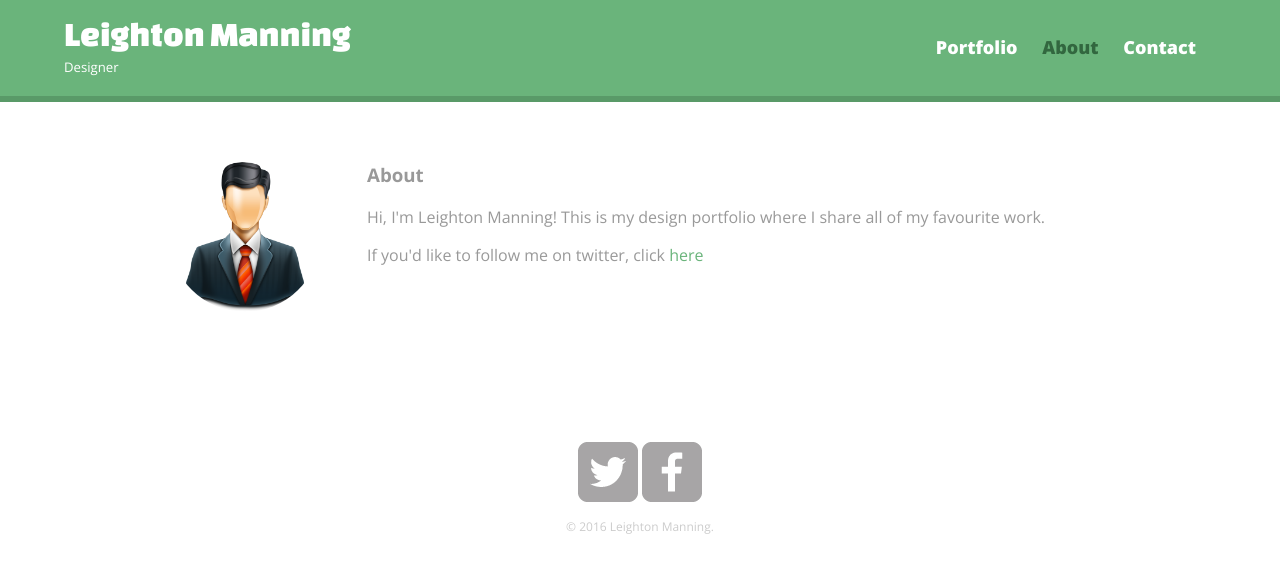
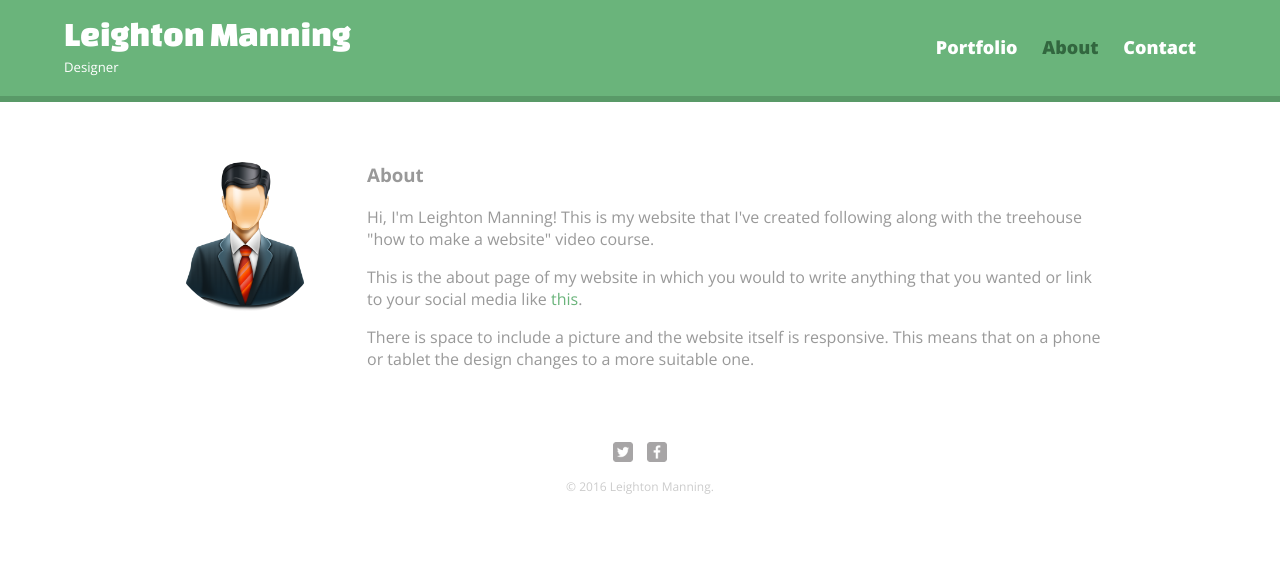
Before and after one commit to LeightonManning/leightonmanning, a plain HTML site: page about.html in a window 1280 px wide. Drawn offline with nearby package versions, Linux system fonts and the light colour scheme.

Commit message:
Text changes

```diff
--- a/about.html
+++ b/about.html
@@ -27,12 +27,13 @@
       <section>
        <img src="img/userpic.png" alt= "user photo" class="profile-photo">
        <h3>About</h3>
-        <p>Hi, I'm Leighton Manning! This is my design portfolio where I share all of my favourite work.</p>
-        <p>If you'd like to follow me on twitter, click <a href="http://twitter.com/">here</a></p>
+        <p>Hi, I'm Leighton Manning! This is my website that I've created following along with the treehouse "how to make a website" video course.</p>
+        <p>This is the about page of my website in which you would to write anything that you wanted or link to your social media like <a href="http://twitter.com/">this</a>.</p>
+        <p>There is space to include a picture and the website itself is responsive. This means that on a phone or tablet the design changes to a more suitable one.</p>
       </section>
       <footer>
-        <a href="http://twitter.com/"><img src="img/twitter-wrap.png" alt="Twitter Logo" class="social icon"></a>
-        <a href="http://facebook.com/"><img src="img/facebook-wrap.png" alt="Facebook Logo"class="social icon"></a>
+        <a href="http://twitter.com/"><img src="img/twitter-wrap.png" alt="Twitter Logo" class="social-icons"></a>
+        <a href="http://facebook.com/"><img src="img/facebook-wrap.png" alt="Facebook Logo"class="social-icons"></a>
         <p>&copy; 2016 Leighton Manning.</p>
       </footer>
     </div>
```
Also changed, not shown: contact.html (+4 -4 lines).
